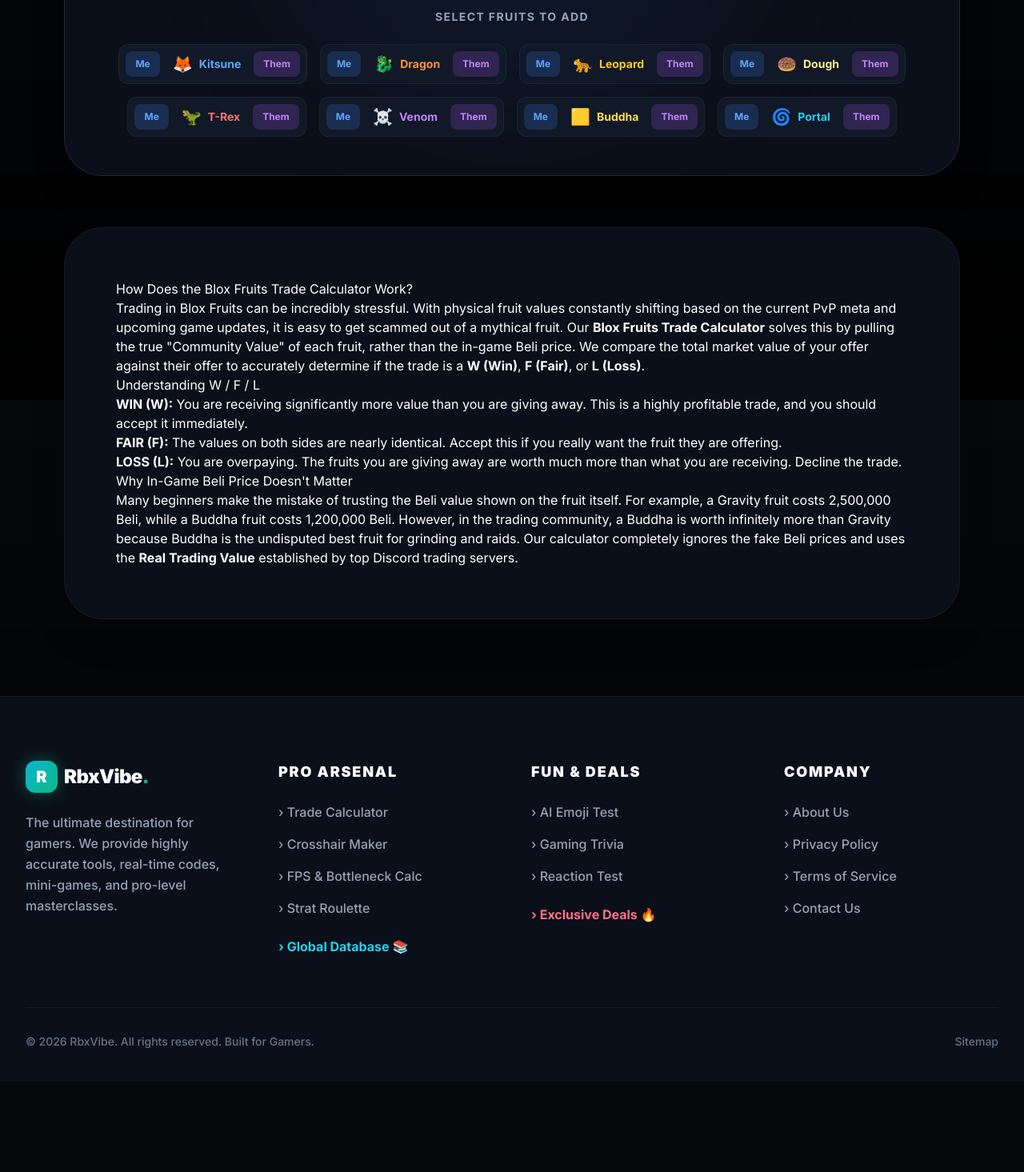
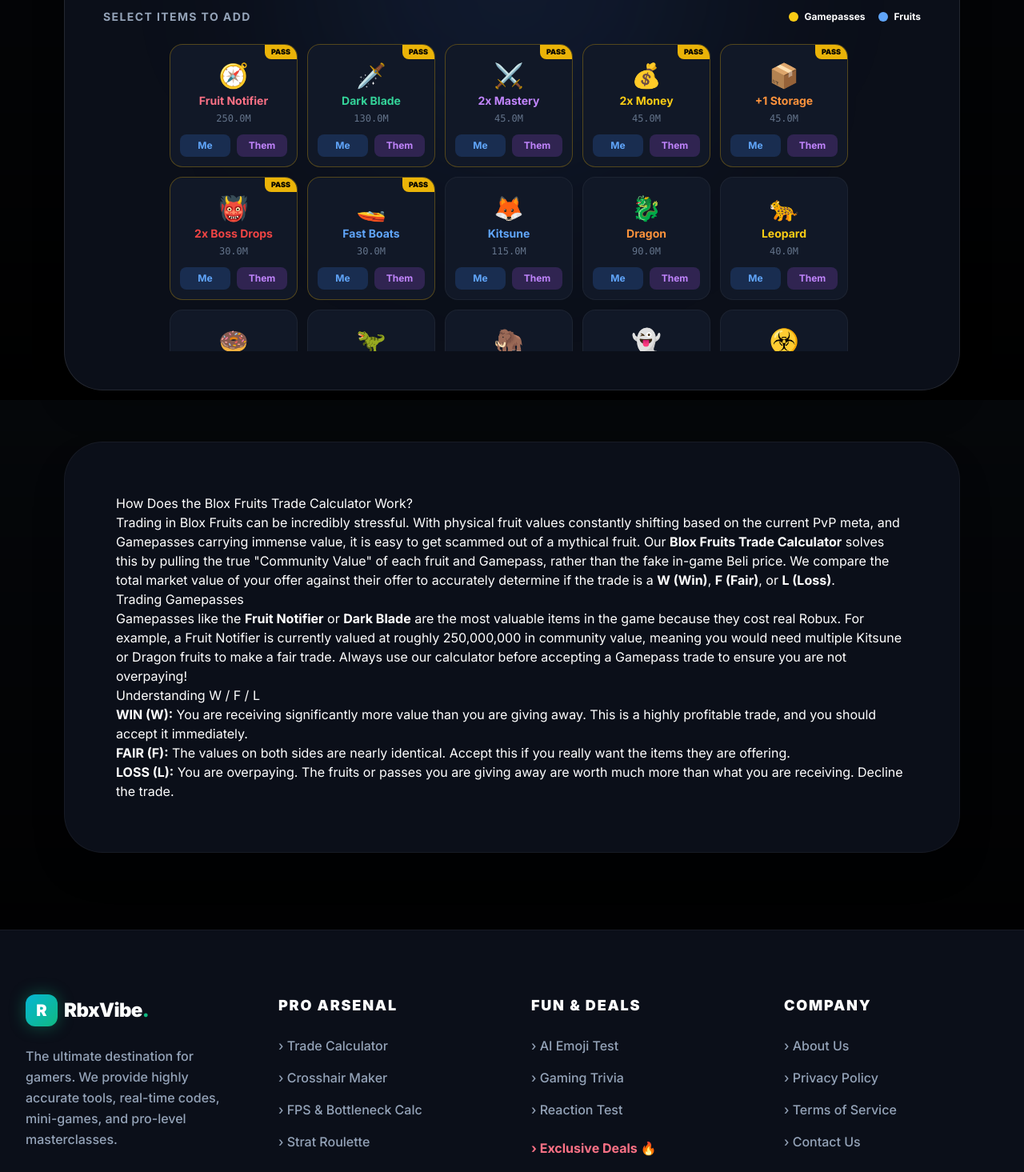
Before and after one commit to chromadreamstudio-netizen/rbxvibe, a Next.js app: page /trade-calculator in a window 1280 px wide. Shown: the part 1100-2565 px from the top of the page at 80% size. Before the commit the page ends 2452 px from the top, so only its background shows below. Built offline with nearby package versions, Linux system fonts and the light colour scheme.

Commit message:
Added all Blox Fruits Gamepasses to Trade Calculator with custom UI tags

```diff
--- a/src/app/trade-calculator/page.tsx
+++ b/src/app/trade-calculator/page.tsx
@@ -3,24 +3,63 @@
 import { useState } from "react";
 import Link from "next/link";
 
-const fruitsData = [
-  { id: 1, name: "Kitsune", value: 115000000, icon: "🦊", color: "text-blue-400" },
-  { id: 2, name: "Dragon", value: 90000000, icon: "🐉", color: "text-orange-400" },
-  { id: 3, name: "Leopard", value: 40000000, icon: "🐆", color: "text-yellow-400" },
-  { id: 4, name: "Dough", value: 25000000, icon: "🍩", color: "text-yellow-200" },
-  { id: 5, name: "T-Rex", value: 20000000, icon: "🦖", color: "text-red-400" },
-  { id: 6, name: "Venom", value: 9000000, icon: "☠️", color: "text-purple-400" },
-  { id: 7, name: "Buddha", value: 7000000, icon: "🟨", color: "text-yellow-300" },
-  { id: 8, name: "Portal", value: 6000000, icon: "🌀", color: "text-cyan-400" },
+// قاعدة البيانات الكاملة لجميع فواكه Blox Fruits والـ Gamepasses بقيم التداول الحقيقية
+const itemsData = [
+  // --- Gamepasses ---
+  { id: 101, name: "Fruit Notifier", value: 250000000, icon: "🧭", color: "text-rose-400", type: "gamepass" },
+  { id: 102, name: "Dark Blade", value: 130000000, icon: "🗡️", color: "text-emerald-400", type: "gamepass" },
+  { id: 103, name: "2x Mastery", value: 45000000, icon: "⚔️", color: "text-purple-400", type: "gamepass" },
+  { id: 104, name: "2x Money", value: 45000000, icon: "💰", color: "text-yellow-400", type: "gamepass" },
+  { id: 105, name: "+1 Storage", value: 45000000, icon: "📦", color: "text-orange-400", type: "gamepass" },
+  { id: 106, name: "2x Boss Drops", value: 30000000, icon: "👹", color: "text-red-500", type: "gamepass" },
+  { id: 107, name: "Fast Boats", value: 30000000, icon: "🚤", color: "text-blue-400", type: "gamepass" },
+
+  // --- Fruits ---
+  { id: 1, name: "Kitsune", value: 115000000, icon: "🦊", color: "text-blue-400", type: "fruit" },
+  { id: 2, name: "Dragon", value: 90000000, icon: "🐉", color: "text-orange-400", type: "fruit" },
+  { id: 3, name: "Leopard", value: 40000000, icon: "🐆", color: "text-yellow-400", type: "fruit" },
+  { id: 4, name: "Dough", value: 25000000, icon: "🍩", color: "text-yellow-200", type: "fruit" },
+  { id: 5, name: "T-Rex", value: 20000000, icon: "🦖", color: "text-red-400", type: "fruit" },
+  { id: 6, name: "Mammoth", value: 12500000, icon: "🦣", color: "text-amber-600", type: "fruit" },
+  { id: 7, name: "Spirit", value: 10000000, icon: "👻", color: "text-indigo-400", type: "fruit" },
+  { id: 8, name: "Venom", value: 9000000, icon: "☣️", color: "text-purple-500", type: "fruit" },
+  { id: 9, name: "Control", value: 8000000, icon: "🎛️", color: "text-blue-300", type: "fruit" },
+  { id: 10, name: "Buddha", value: 7000000, icon: "🟨", color: "text-yellow-300", type: "fruit" },
+  { id: 11, name: "Portal", value: 6000000, icon: "🌀", color: "text-cyan-400", type: "fruit" },
+  { id: 12, name: "Shadow", value: 6000000, icon: "🌑", color: "text-slate-500", type: "fruit" },
+  { id: 13, name: "Rumble", value: 5000000, icon: "⚡", color: "text-blue-400", type: "fruit" },
+  { id: 14, name: "Blizzard", value: 4000000, icon: "❄️", color: "text-sky-200", type: "fruit" },
+  { id: 15, name: "Sound", value: 3000000, icon: "🎵", color: "text-pink-400", type: "fruit" },
+  { id: 16, name: "Pain", value: 2000000, icon: "🐾", color: "text-red-300", type: "fruit" },
+  { id: 17, name: "Gravity", value: 2000000, icon: "🌌", color: "text-purple-300", type: "fruit" },
+  { id: 18, name: "Phoenix", value: 1500000, icon: "🐦", color: "text-orange-300", type: "fruit" },
+  { id: 19, name: "Spider", value: 1200000, icon: "🕸️", color: "text-slate-300", type: "fruit" },
+  { id: 20, name: "Love", value: 1200000, icon: "💖", color: "text-pink-300", type: "fruit" },
+  { id: 21, name: "Magma", value: 1000000, icon: "🌋", color: "text-red-500", type: "fruit" },
+  { id: 22, name: "Quake", value: 1000000, icon: "📳", color: "text-blue-200", type: "fruit" },
+  { id: 23, name: "Ghost", value: 800000, icon: "👻", color: "text-slate-400", type: "fruit" },
+  { id: 24, name: "Light", value: 800000, icon: "✨", color: "text-yellow-100", type: "fruit" },
+  { id: 25, name: "Dark", value: 500000, icon: "🌌", color: "text-purple-600", type: "fruit" },
+  { id: 26, name: "Ice", value: 400000, icon: "🧊", color: "text-cyan-200", type: "fruit" },
+  { id: 27, name: "Flame", value: 300000, icon: "🔥", color: "text-orange-500", type: "fruit" },
+  { id: 28, name: "Rubber", value: 300000, icon: "👒", color: "text-yellow-500", type: "fruit" },
+  { id: 29, name: "Barrier", value: 100000, icon: "🛡️", color: "text-emerald-300", type: "fruit" },
+  { id: 30, name: "Rocket", value: 50000, icon: "🚀", color: "text-slate-400", type: "fruit" },
+  { id: 31, name: "Spin", value: 50000, icon: "🚁", color: "text-slate-400", type: "fruit" },
+  { id: 32, name: "Chop", value: 50000, icon: "🪓", color: "text-slate-400", type: "fruit" },
+  { id: 33, name: "Spring", value: 50000, icon: "〰️", color: "text-slate-400", type: "fruit" },
+  { id: 34, name: "Bomb", value: 50000, icon: "💣", color: "text-slate-400", type: "fruit" },
+  { id: 35, name: "Smoke", value: 50000, icon: "💨", color: "text-slate-400", type: "fruit" },
+  { id: 36, name: "Spike", value: 50000, icon: "🗡️", color: "text-slate-400", type: "fruit" }
 ];
 
 export default function TradeCalculatorPage() {
   const [myOffer, setMyOffer] = useState<any[]>([]);
   const [theirOffer, setTheirOffer] = useState<any[]>([]);
 
-  const addToOffer = (fruit: any, side: 'mine' | 'theirs') => {
-    if (side === 'mine' && myOffer.length < 4) setMyOffer([...myOffer, fruit]);
-    if (side === 'theirs' && theirOffer.length < 4) setTheirOffer([...theirOffer, fruit]);
+  const addToOffer = (item: any, side: 'mine' | 'theirs') => {
+    if (side === 'mine' && myOffer.length < 4) setMyOffer([...myOffer, item]);
+    if (side === 'theirs' && theirOffer.length < 4) setTheirOffer([...theirOffer, item]);
   };
 
   const removeFromOffer = (index: number, side: 'mine' | 'theirs') => {
@@ -28,14 +67,14 @@ export default function TradeCalculatorPage() {
     if (side === 'theirs') setTheirOffer(theirOffer.filter((_, i) => i !== index));
   };
 
-  const myTotal = myOffer.reduce((sum, fruit) => sum + fruit.value, 0);
-  const theirTotal = theirOffer.reduce((sum, fruit) => sum + fruit.value, 0);
+  const myTotal = myOffer.reduce((sum, item) => sum + item.value, 0);
+  const theirTotal = theirOffer.reduce((sum, item) => sum + item.value, 0);
 
   const getTradeStatus = () => {
-    if (myTotal === 0 && theirTotal === 0) return { text: "Add fruits to start", color: "text-slate-400", bg: "bg-slate-800/50" };
+    if (myTotal === 0 && theirTotal === 0) return { text: "Add items to start", color: "text-slate-400", bg: "bg-slate-800/50" };
 
     const difference = theirTotal - myTotal;
-    const margin = myTotal * 0.1;
+    const margin = myTotal * 0.1; // 10% Margin for Fair Trade
 
     if (difference > margin) return { text: "BIG WIN 🟢", color: "text-emerald-400", bg: "bg-emerald-500/20", border: "border-emerald-500/50" };
     if (difference < -margin) return { text: "LOSS 🔴", color: "text-red-400", bg: "bg-red-500/20", border: "border-red-500/50" };
@@ -56,7 +95,7 @@ export default function TradeCalculatorPage() {
         </div>
         <h1 className="text-5xl md:text-7xl font-black text-white mb-6 tracking-tight">Blox Fruits <span className="text-transparent bg-clip-text bg-gradient-to-r from-cyan-400 to-blue-500">Trade Calc</span></h1>
         <p className="text-xl text-slate-400 max-w-2xl mx-auto leading-relaxed font-medium">
-          Calculate the exact W/F/L (Win/Fair/Loss) of your trades. Values are updated daily based on real Discord trading servers.
+          Calculate the exact W/F/L (Win/Fair/Loss) of your trades. Includes all Fruits and Gamepasses updated for the latest meta.
         </p>
       </div>
 
@@ -64,13 +103,16 @@ export default function TradeCalculatorPage() {
         <div className="absolute top-1/2 left-1/2 -translate-x-1/2 -translate-y-1/2 w-[500px] h-[500px] bg-blue-500/10 blur-[120px] rounded-full pointer-events-none"></div>
 
         <div className="grid grid-cols-1 lg:grid-cols-3 gap-8 relative z-10">
+
+          {/* You Offer */}
           <div className="bg-black/40 border border-white/5 rounded-3xl p-6 flex flex-col">
             <h2 className="text-2xl font-black text-white mb-6 text-center">You Offer</h2>
             <div className="grid grid-cols-2 gap-3 mb-6 flex-grow">
               {[0, 1, 2, 3].map((i) => (
-                <div key={i} onClick={() => removeFromOffer(i, 'mine')} className="h-24 bg-white/5 border border-white/10 rounded-2xl flex items-center justify-center cursor-pointer hover:bg-red-500/20 hover:border-red-500/50 transition-all">
+                <div key={i} onClick={() => removeFromOffer(i, 'mine')} className={`h-24 bg-white/5 border rounded-2xl flex items-center justify-center cursor-pointer hover:bg-red-500/20 hover:border-red-500/50 transition-all ${myOffer[i]?.type === 'gamepass' ? 'border-yellow-500/50 shadow-[0_0_15px_rgba(234,179,8,0.2)]' : 'border-white/10'}`}>
                   {myOffer[i] ? (
-                    <div className="text-center">
+                    <div className="text-center relative w-full h-full flex flex-col items-center justify-center">
+                      {myOffer[i].type === 'gamepass' && <span className="absolute top-1 left-2 text-[8px] font-black text-yellow-400 uppercase tracking-widest">Pass</span>}
                       <span className="text-3xl block mb-1">{myOffer[i].icon}</span>
                       <span className={`text-xs font-bold ${myOffer[i].color}`}>{myOffer[i].name}</span>
                     </div>
@@ -84,6 +126,7 @@ export default function TradeCalculatorPage() {
             </div>
           </div>
 
+          {/* Status Center */}
           <div className="flex flex-col items-center justify-center py-8">
             <div className={`p-8 rounded-[2rem] border-2 w-full text-center shadow-2xl transition-all duration-500 ${status.bg} ${status.border || 'border-white/10'}`}>
               <h3 className={`text-4xl font-black ${status.color} tracking-tighter`}>{status.text}</h3>
@@ -99,13 +142,15 @@ export default function TradeCalculatorPage() {
             </button>
           </div>
 
+          {/* They Offer */}
           <div className="bg-black/40 border border-white/5 rounded-3xl p-6 flex flex-col">
             <h2 className="text-2xl font-black text-white mb-6 text-center">They Offer</h2>
             <div className="grid grid-cols-2 gap-3 mb-6 flex-grow">
               {[0, 1, 2, 3].map((i) => (
-                <div key={i} onClick={() => removeFromOffer(i, 'theirs')} className="h-24 bg-white/5 border border-white/10 rounded-2xl flex items-center justify-center cursor-pointer hover:bg-red-500/20 hover:border-red-500/50 transition-all">
+                <div key={i} onClick={() => removeFromOffer(i, 'theirs')} className={`h-24 bg-white/5 border rounded-2xl flex items-center justify-center cursor-pointer hover:bg-red-500/20 hover:border-red-500/50 transition-all ${theirOffer[i]?.type === 'gamepass' ? 'border-yellow-500/50 shadow-[0_0_15px_rgba(234,179,8,0.2)]' : 'border-white/10'}`}>
                   {theirOffer[i] ? (
-                    <div className="text-center">
+                    <div className="text-center relative w-full h-full flex flex-col items-center justify-center">
+                      {theirOffer[i].type === 'gamepass' && <span className="absolute top-1 left-2 text-[8px] font-black text-yellow-400 uppercase tracking-widest">Pass</span>}
                       <span className="text-3xl block mb-1">{theirOffer[i].icon}</span>
                       <span className={`text-xs font-bold ${theirOffer[i].color}`}>{theirOffer[i].name}</span>
                     </div>
@@ -118,22 +163,40 @@ export default function TradeCalculatorPage() {
               <span className="text-2xl font-black text-white">{theirTotal.toLocaleString()}</span>
             </div>
           </div>
+
         </div>
 
+        {/* Inventory Selection */}
         <div className="mt-12 pt-8 border-t border-white/10 relative z-10">
-          <h3 className="text-center text-slate-400 font-bold uppercase tracking-widest mb-6 text-sm">Select Fruits to Add</h3>
-          <div className="flex flex-wrap justify-center gap-4">
-            {fruitsData.map((fruit) => (
-              <div key={fruit.id} className="flex gap-2 bg-[#111827] p-2 rounded-xl border border-white/5">
-                <button onClick={() => addToOffer(fruit, 'mine')} className="px-3 py-2 bg-blue-500/20 hover:bg-blue-500/40 text-blue-400 rounded-lg text-xs font-bold transition-colors">Me</button>
-                <div className="flex items-center gap-2 px-2">
-                  <span className="text-xl">{fruit.icon}</span>
-                  <span className={`font-bold text-sm ${fruit.color}`}>{fruit.name}</span>
+          <div className="flex flex-col sm:flex-row items-center justify-between mb-6">
+            <h3 className="text-slate-400 font-bold uppercase tracking-widest text-sm mb-4 sm:mb-0">Select Items to Add</h3>
+            <div className="flex gap-4 text-xs font-bold">
+              <span className="flex items-center gap-2"><div className="w-3 h-3 rounded-full bg-yellow-400"></div> Gamepasses</span>
+              <span className="flex items-center gap-2"><div className="w-3 h-3 rounded-full bg-blue-400"></div> Fruits</span>
+            </div>
+          </div>
+
+          <div className="max-h-96 overflow-y-auto pr-2 custom-scrollbar">
+            <div className="flex flex-wrap justify-center gap-3">
+              {itemsData.map((item) => (
+                <div key={item.id} className={`flex flex-col gap-2 bg-[#111827] p-3 rounded-2xl border transition-colors w-40 text-center relative overflow-hidden ${item.type === 'gamepass' ? 'border-yellow-500/30 hover:border-yellow-400' : 'border-white/5 hover:border-cyan-500/30'}`}>
+
+                  {item.type === 'gamepass' && <div className="absolute top-0 right-0 bg-yellow-500 text-black text-[9px] font-black px-2 py-0.5 rounded-bl-lg uppercase">Pass</div>}
+
+                  <div className="flex flex-col items-center justify-center mb-1 pt-2">
+                    <span className="text-3xl mb-1">{item.icon}</span>
+                    <span className={`font-bold text-sm ${item.color} truncate w-full px-1`}>{item.name}</span>
+                    <span className="text-xs text-slate-500 font-mono mt-1">{(item.value / 1000000).toFixed(1)}M</span>
+                  </div>
+                  <div className="flex justify-between gap-2 mt-auto">
+                    <button onClick={() => addToOffer(item, 'mine')} className="flex-1 py-1.5 bg-blue-500/20 hover:bg-blue-500/40 text-blue-400 rounded-lg text-xs font-bold transition-colors">Me</button>
+                    <button onClick={() => addToOffer(item, 'theirs')} className="flex-1 py-1.5 bg-purple-500/20 hover:bg-purple-500/40 text-purple-400 rounded-lg text-xs font-bold transition-colors">Them</button>
+                  </div>
                 </div>
-                <button onClick={() => addToOffer(fruit, 'theirs')} className="px-3 py-2 bg-purple-500/20 hover:bg-purple-500/40 text-purple-400 rounded-lg text-xs font-bold transition-colors">Them</button>
-              </div>
-            ))}
+              ))}
+            </div>
           </div>
+
         </div>
       </div>
 
@@ -147,20 +210,20 @@ export default function TradeCalculatorPage() {
 
           <h2>How Does the Blox Fruits Trade Calculator Work?</h2>
           <p>
-            Trading in Blox Fruits can be incredibly stressful. With physical fruit values constantly shifting based on the current PvP meta and upcoming game updates, it is easy to get scammed out of a mythical fruit. Our <strong>Blox Fruits Trade Calculator</strong> solves this by pulling the true "Community Value" of each fruit, rather than the in-game Beli price. We compare the total market value of your offer against their offer to accurately determine if the trade is a <strong>W (Win)</strong>, <strong>F (Fair)</strong>, or <strong>L (Loss)</strong>.
+            Trading in Blox Fruits can be incredibly stressful. With physical fruit values constantly shifting based on the current PvP meta, and Gamepasses carrying immense value, it is easy to get scammed out of a mythical fruit. Our <strong>Blox Fruits Trade Calculator</strong> solves this by pulling the true "Community Value" of each fruit and Gamepass, rather than the fake in-game Beli price. We compare the total market value of your offer against their offer to accurately determine if the trade is a <strong>W (Win)</strong>, <strong>F (Fair)</strong>, or <strong>L (Loss)</strong>.
+          </p>
+
+          <h2>Trading Gamepasses</h2>
+          <p>
+            Gamepasses like the <strong>Fruit Notifier</strong> or <strong>Dark Blade</strong> are the most valuable items in the game because they cost real Robux. For example, a Fruit Notifier is currently valued at roughly 250,000,000 in community value, meaning you would need multiple Kitsune or Dragon fruits to make a fair trade. Always use our calculator before accepting a Gamepass trade to ensure you are not overpaying!
           </p>
 
           <h2>Understanding W / F / L</h2>
           <ul>
             <li><strong>WIN (W):</strong> You are receiving significantly more value than you are giving away. This is a highly profitable trade, and you should accept it immediately.</li>
-            <li><strong>FAIR (F):</strong> The values on both sides are nearly identical. Accept this if you really want the fruit they are offering.</li>
-            <li><strong>LOSS (L):</strong> You are overpaying. The fruits you are giving away are worth much more than what you are receiving. Decline the trade.</li>
+            <li><strong>FAIR (F):</strong> The values on both sides are nearly identical. Accept this if you really want the items they are offering.</li>
+            <li><strong>LOSS (L):</strong> You are overpaying. The fruits or passes you are giving away are worth much more than what you are receiving. Decline the trade.</li>
           </ul>
-
-          <h2>Why In-Game Beli Price Doesn't Matter</h2>
-          <p>
-            Many beginners make the mistake of trusting the Beli value shown on the fruit itself. For example, a Gravity fruit costs 2,500,000 Beli, while a Buddha fruit costs 1,200,000 Beli. However, in the trading community, a Buddha is worth infinitely more than Gravity because Buddha is the undisputed best fruit for grinding and raids. Our calculator completely ignores the fake Beli prices and uses the <strong>Real Trading Value</strong> established by top Discord trading servers.
-          </p>
         </div>
       </div>
     </div>
```
